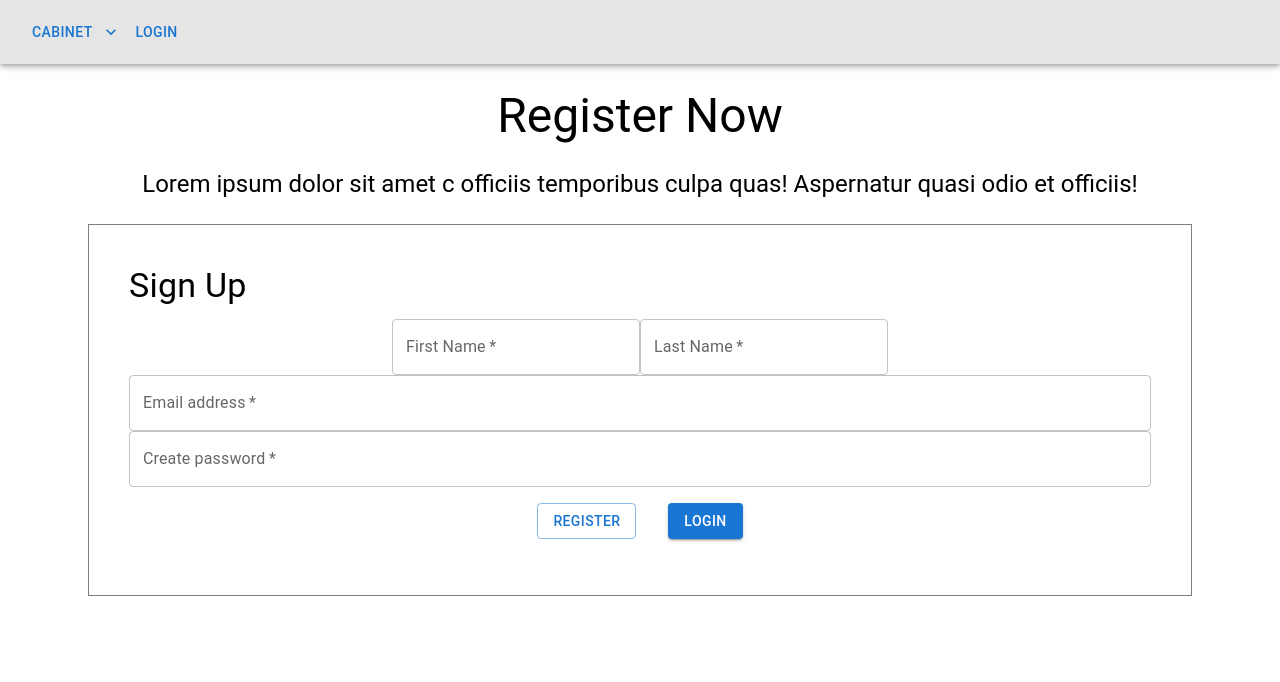
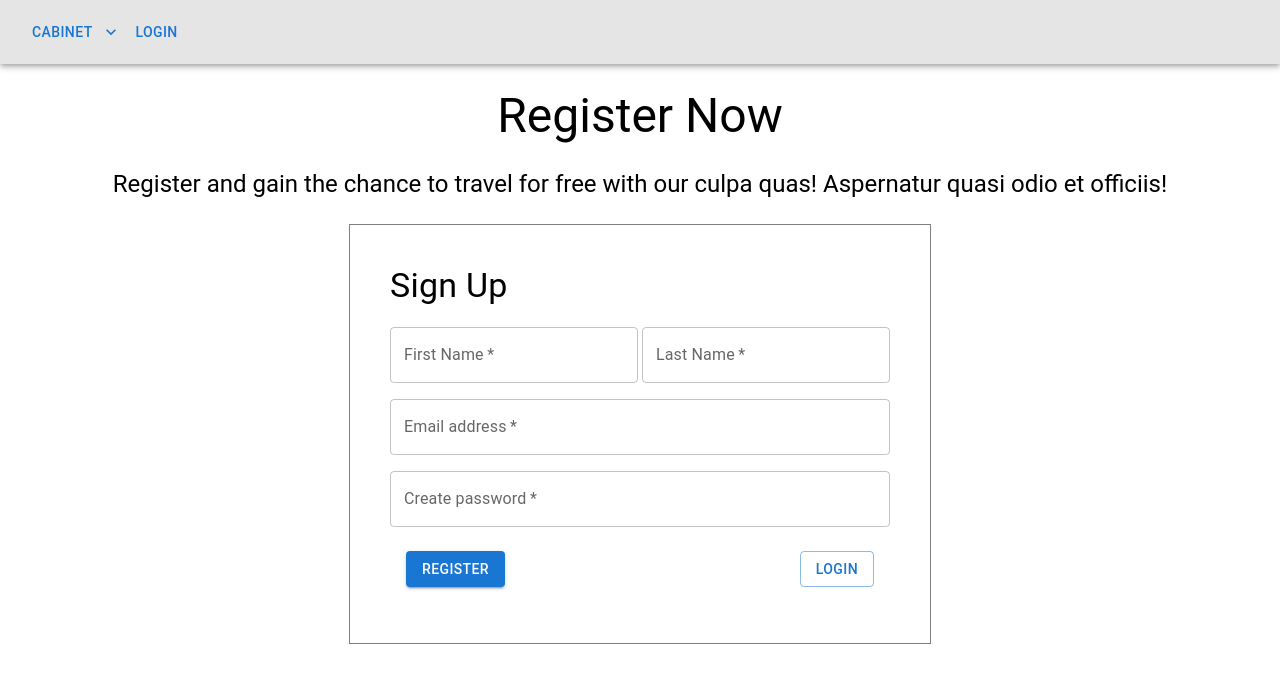
Before and after one commit to nikakarumidze/travel-agency, a React (Create React App) app in the folder front/: page / in a window 1280 px wide. Both pictures are taken after a click on the button "REGISTER". Shown: the top 682 px of the page. Built offline with nearby package versions, Linux system fonts and the light colour scheme.

Commit message:
logic added to register component with useReducer

```diff
--- a/front/src/components/UI/BoxModal.jsx
+++ b/front/src/components/UI/BoxModal.jsx
@@ -10,21 +10,25 @@ const BoxModal = (props) => {
       <Box
         component='form'
         sx={{
-          border: '1px solid rgba(0, 0, 0, 0.5)', p: 5
+          border: '1px solid rgba(0, 0, 0, 0.5)', p: 5, maxWidth: 500
         }}
         noValidate
         autoComplete='off'
+        onSubmit={props.onSubmit}
+
       >
         <Typography variant='h4' component='h1' align={props.alignTitle} gutterBottom>
           {props.title}
         </Typography>
         {props.children}
-        <Button variant='outlined' onClick={props.onRegister} sx={{m:2}}>
+        <Box sx={{display: 'flex', justifyContent: 'space-between'}}>
+        <Button variant={props.regVariant} onClick={props.onRegister} type={props.register} sx={{m:2}}>
           Register
         </Button>
-        <Button variant='contained' onClick={props.onLogin} sx={{m:2}}>
+        <Button variant={props.logVariant} onClick={props.onLogin} type={props.login} sx={{m:2}}>
           Login
         </Button>
+        </Box>
       </Box>
     </Container>
   );
--- a/front/src/pages/Main/Login.jsx
+++ b/front/src/pages/Main/Login.jsx
@@ -11,15 +11,20 @@ const Login = (props) => {
 
   const usernameChangeHandler = (e) => {
     setUsersNameisValid(true);
-    setUsername(e.target.value);
+    if (!usernameIsValid) {
+      setUsername(e.target.value);
+    }
   };
 
   const passwordChangeHandler = (e) => {
     setPassword(e.target.value);
-    setPasswordisValid(true);
+    if (!passwordisValid) {
+      setPasswordisValid(true);
+    }
   };
 
-  const loginHandler = () => {
+  const loginHandler = (e) => {
+    e.preventDefault();
     if (!username || !password) {
       if (!username.trim()) {
         setUsersNameisValid(false);
@@ -39,9 +44,13 @@ const Login = (props) => {
   return (
     <BoxModal
       title='Login'
-      onLogin={loginHandler}
+      login='submit'
+      register='button'
+      onSubmit={loginHandler}
       onRegister={props.onRegister}
       alignTitle='center'
+      regVariant='outlined'
+      logVariant='contained'
     >
       <TextField
         required
@@ -49,12 +58,16 @@ const Login = (props) => {
         variant='outlined'
         onChange={usernameChangeHandler}
         error={!usernameIsValid}
+        fullWidth
+        sx={{mb:2}}
       />
+      <br />
       <TextField
         required
         label='Password'
         variant='outlined'
         onChange={passwordChangeHandler}
+        fullWidth
         error={!passwordisValid}
       />
       <br />
--- a/front/src/pages/Main/Register.jsx
+++ b/front/src/pages/Main/Register.jsx
@@ -1,34 +1,125 @@
-import { Container, TextField, Typography } from '@mui/material';
-import React from 'react';
+import { Box, Container, TextField, Typography } from '@mui/material';
+import React, { useReducer } from 'react';
 import BoxModal from '../../components/UI/BoxModal';
 
+const initialFormValue = {
+  firstName: '',
+  lastName: '',
+  email: '',
+  password: '',
+  isFirstNameValid: true,
+  isLastNameValid: true,
+  isEmailValid: true,
+  isPasswordValid: true,
+};
+
+const formReducer = (state, action) => {
+  switch (action.type) {
+    case 'firstName':
+      return { ...state, firstName: action.value };
+    case 'lastName':
+      return { ...state, lastName: action.value };
+    case 'email':
+      return { ...state, email: action.value };
+    case 'password':
+      return { ...state, password: action.value };
+    case 'isFirstNameValid':
+      return { ...state, isFirstNameValid: action.value };
+    case 'islastNameValid':
+      return { ...state, isLastNameValid: action.value };
+    case 'isEmailValid':
+      return { ...state, isEmailValid: action.value };
+    case 'isPasswordValid':
+      return { ...state, isPasswordValid: action.value };
+    default:
+      return state;
+  }
+};
+
 const Register = (props) => {
-  const textFieldInputs = [
-    'First Name',
-    'Last Name',
-    'Email address',
-    'Create password',
-  ];
-  const registerHandler = () => {
-    console.log('zd');
+  const [formState, formDispatch] = useReducer(formReducer, initialFormValue);
+
+  const firstNameChangeHandler = (event) => {
+    formDispatch({ type: 'firstName', value: event.target.value });
+    if (!formState.isFirstNameValid) {
+      formDispatch({ type: 'isFirstNameValid', value: true });
+    }
   };
+
+  const lastNameChangeHandler = (event) => {
+    formDispatch({ type: 'lastName', value: event.target.value });
+    if (!formState.isLastNameValid) {
+      formDispatch({ type: 'isLastNameValid', value: true });
+    }
+  };
+
+  const emailChangeHandler = (event) => {
+    formDispatch({ type: 'email', value: event.target.value });
+    if (!formState.isEmailValid) {
+      formDispatch({ type: 'isEmailValid', value: true });
+    }
+  };
+
+  const passwordChangeHandler = (event) => {
+    formDispatch({ type: 'password', value: event.target.value });
+    if (!formState.isPasswordValid) {
+      formDispatch({ type: 'isPasswordValid', value: true });
+    }
+  };
+
+  const registrationHandler = (e) => {
+    e.preventDefault();
+    console.log(formState);
+    // Validate Params
+    // If everything is ok, send request
+    // is not return error(s)
+  };
+
   return (
     <Container align='center'>
-      <Typography variant='h3' component='h1' align='center'>Register Now</Typography>
-      <Typography variant='h5' component='p' align='center' sx={{p: 3}}>Lorem ipsum dolor sit amet c officiis temporibus culpa quas! Aspernatur quasi odio et officiis!</Typography>
+      <Typography variant='h3' component='h1' align='center'>
+        Register Now
+      </Typography>
+      <Typography variant='h5' component='p' align='center' sx={{ p: 3 }}>
+        Register and gain the chance to travel for free with our culpa quas!
+        Aspernatur quasi odio et officiis!
+      </Typography>
       <BoxModal
         title='Sign Up'
-        alignTitle={'left'}
-        onRegister={registerHandler}
+        alignTitle='left'
+        onSubmit={registrationHandler}
         onLogin={props.onLogin}
+        login='button'
+        register='submit'
+        regVariant='contained'
+        logVariant='outlined'
       >
-        <TextField required label='First Name' variant='outlined' />
-        <TextField required label='Last Name' variant='outlined' />
+        <Box sx={{ display: 'flex', justifyContent: 'space-between' }}>
+          <TextField
+            required
+            label='First Name'
+            variant='outlined'
+            onChange={firstNameChangeHandler}
+            sx={{ my: 1 }}
+            error={!formState.isFirstNameValid}
+          />
+          <TextField
+            required
+            label='Last Name'
+            variant='outlined'
+            onChange={lastNameChangeHandler}
+            sx={{ my: 1 }}
+            error={!formState.isLastNameValid}
+          />
+        </Box>
         <TextField
           required
           fullWidth
           label='Email address'
           variant='outlined'
+          type='email'
+          onChange={emailChangeHandler}
+          sx={{ my: 1 }}
         />
         <br />
         <TextField
@@ -37,6 +128,9 @@ const Register = (props) => {
           fullWidth
           required
           type='password'
+          onChange={passwordChangeHandler}
+          sx={{ my: 1 }}
+          error={!formState.isPasswordValid}
         />
         <br />
       </BoxModal>
```
